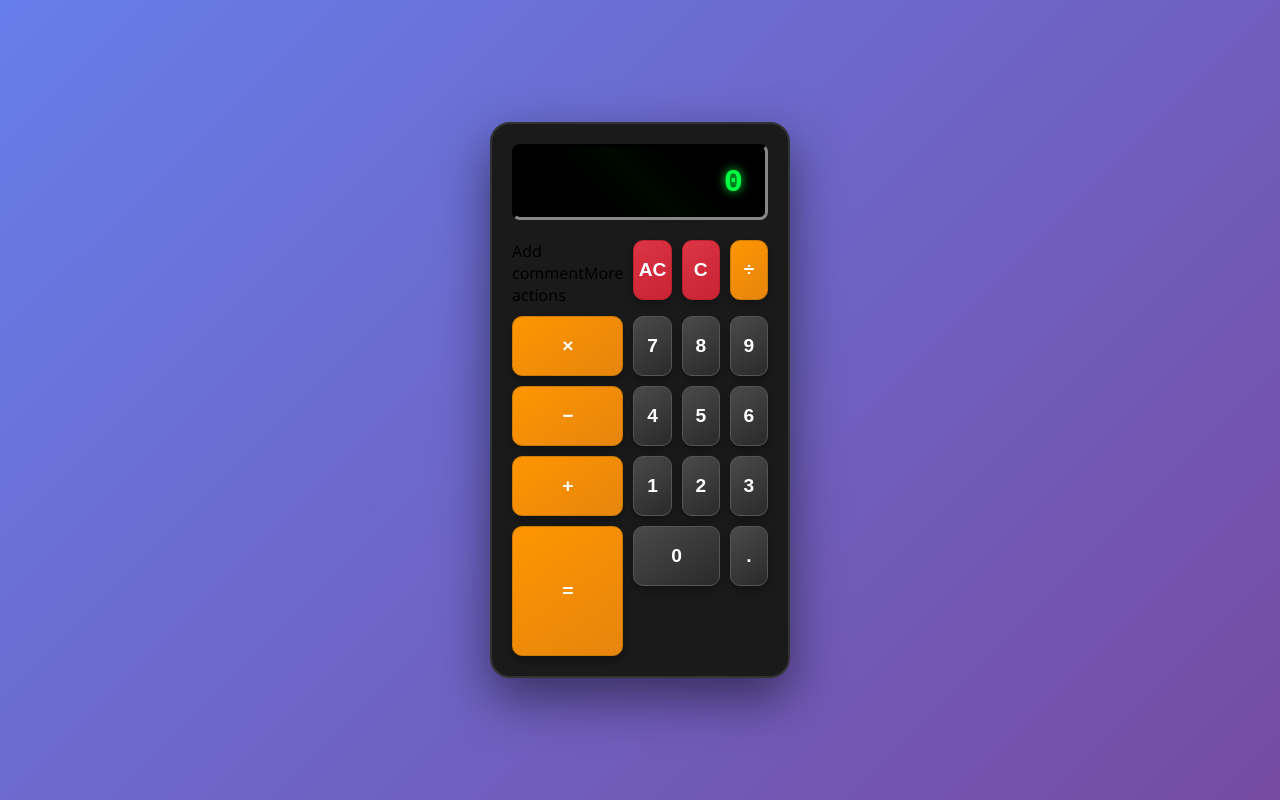
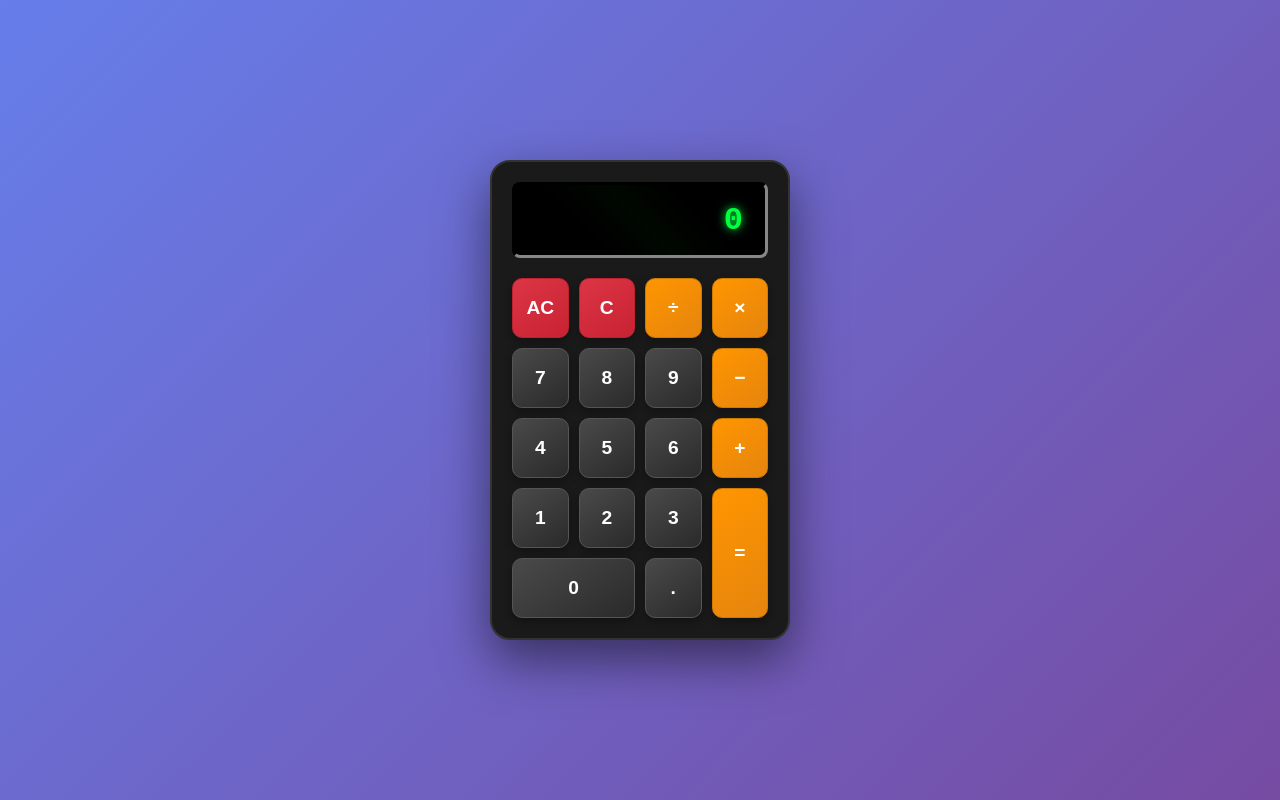
Before and after one commit to catherinejj/calculatorium, a Vue app: page / in a window 1280 px wide. Built offline with nearby package versions, Linux system fonts and the light colour scheme.

Commit message:
fixes #3 fix: bug d'affichage corrigé

```diff
--- a/src/App.vue
+++ b/src/App.vue
@@ -5,7 +5,7 @@
         <div class="display-text">{{ displayValue }}</div>
       </div>
 
-            <div class="buttons">Add commentMore actions
+            <div class="buttons"> <!--Add commentMore actions-->
         <!-- Première ligne -->
         <button class="btn btn-clear" @click="clearAll">AC</button>
         <button class="btn btn-clear" @click="clearEntry">C</button>
```
